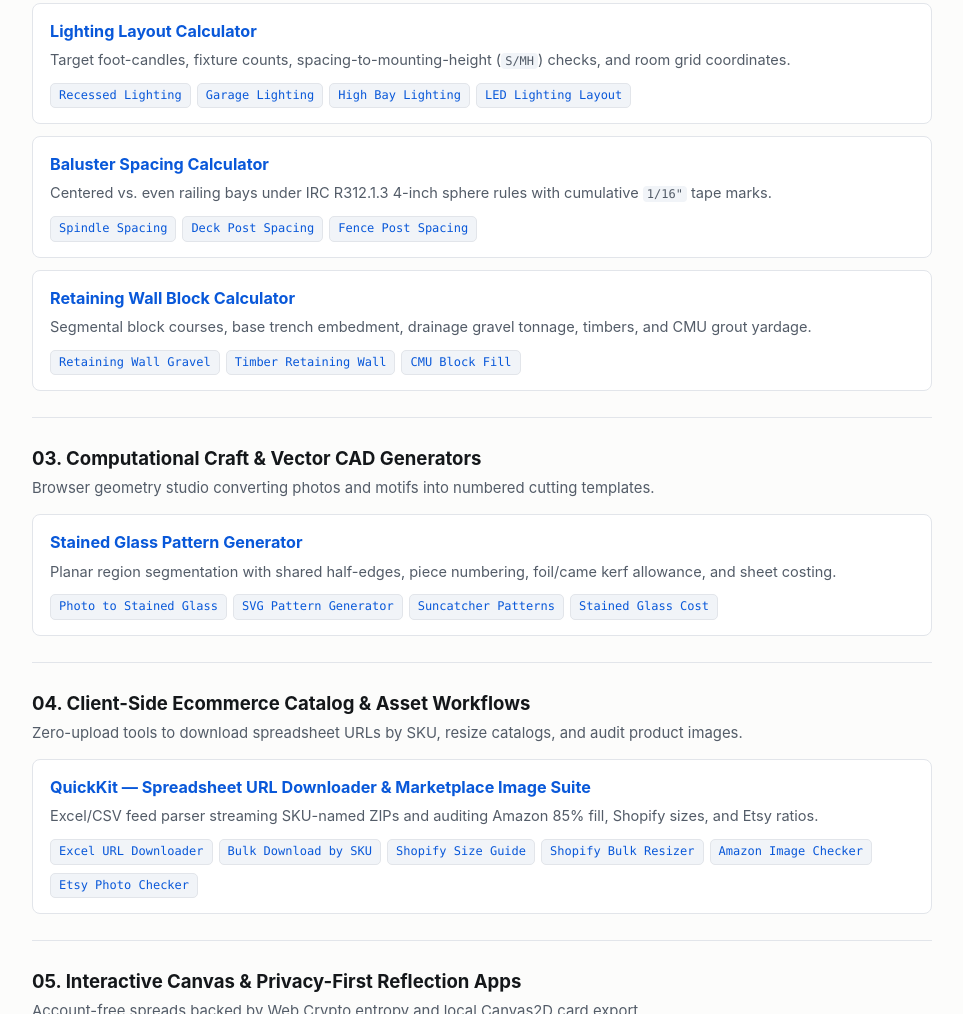
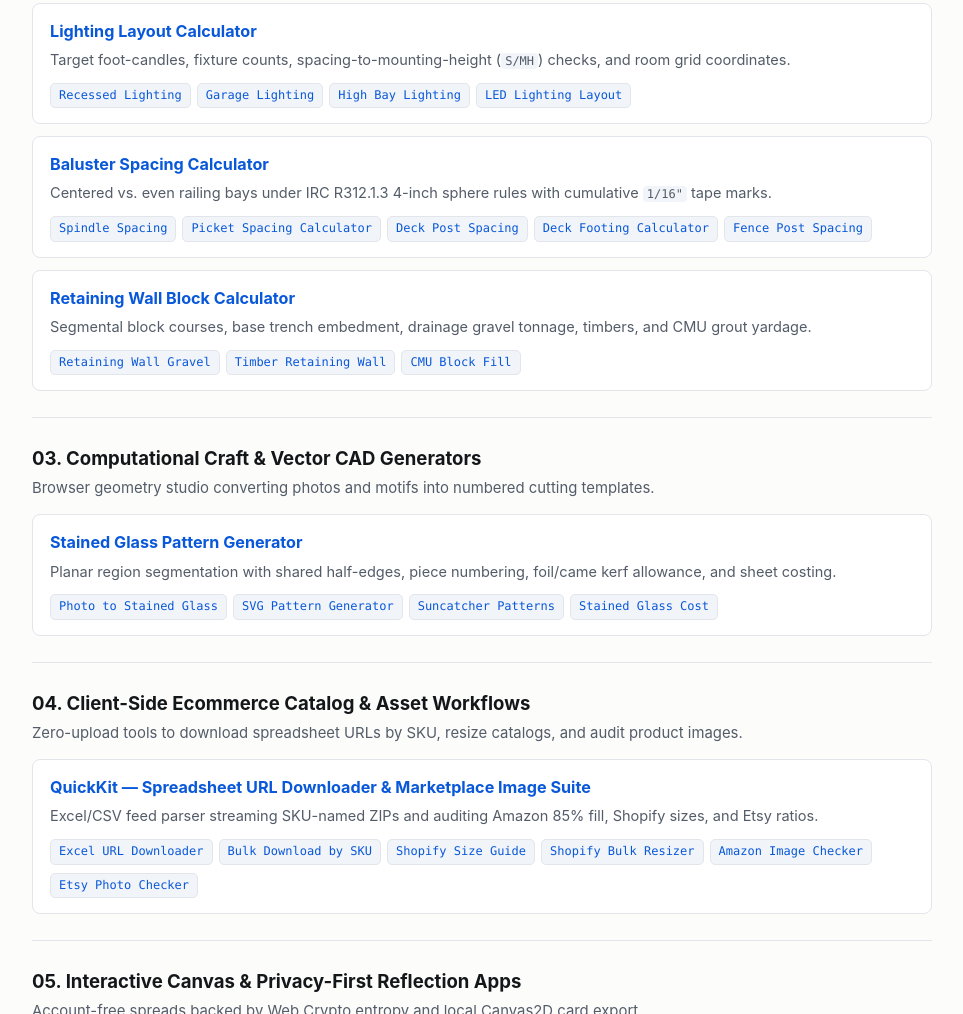
Before and after one commit to kaiyilu/kaiyilu.github.io, a plain HTML site: page index.html in a window 1280 px wide. Shown: the part 760-1774 px from the top of the page, without its empty margins (158-1121 px from the left). Drawn offline with Linux system fonts and the light colour scheme.

Commit message:
docs: index picket spacing and deck footing calculators

```diff
--- a/index.html
+++ b/index.html
@@ -105,7 +105,9 @@ code{font:12px/1.4 var(--mo);background:var(--tg);padding:1px 4px;border-radius:
 <p>Centered vs. even railing bays under IRC R312.1.3 4-inch sphere rules with cumulative <code>1/16"</code> tape marks.</p>
 <ul class="t">
 <li><a href="https://balusterspacingcalculator.com/spindle-spacing-calculator/">Spindle Spacing</a></li>
+<li><a href="https://balusterspacingcalculator.com/picket-spacing-calculator/">Picket Spacing Calculator</a></li>
 <li><a href="https://balusterspacingcalculator.com/deck-post-spacing-calculator/">Deck Post Spacing</a></li>
+<li><a href="https://balusterspacingcalculator.com/deck-footing-calculator/">Deck Footing Calculator</a></li>
 <li><a href="https://balusterspacingcalculator.com/fence-post-spacing-calculator/">Fence Post Spacing</a></li>
 </ul>
 </article>
```
Also changed, not shown: 1 other file.
